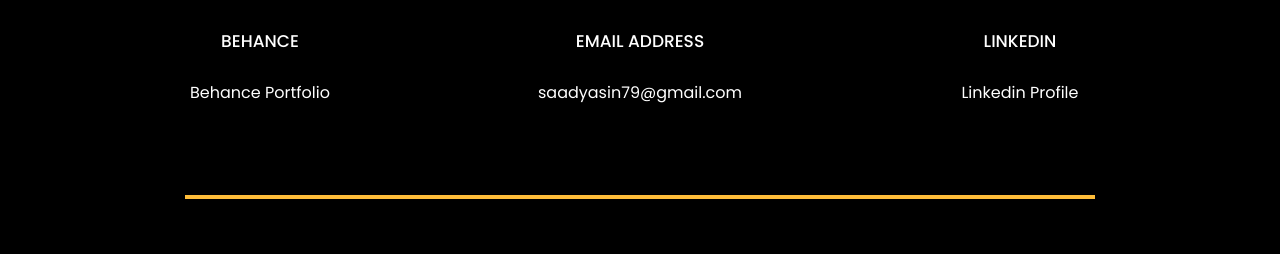
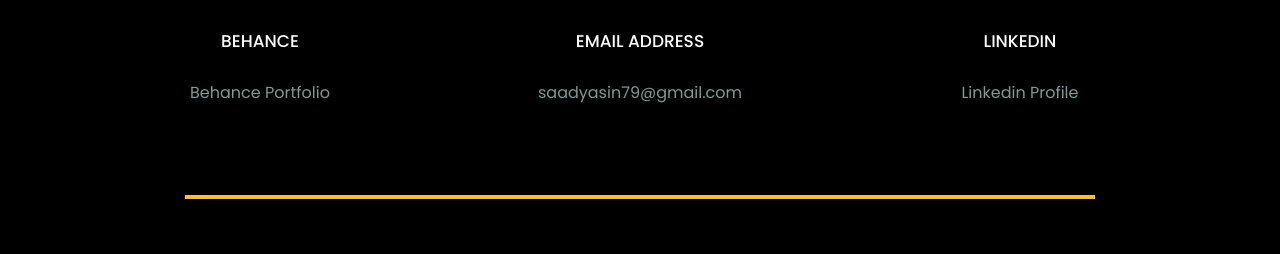
Before and after one commit to Saadyasin79/Saadyasin79.github.io, a plain HTML site: page index.html in a window 1280 px wide. Shown: the part 6417-6671 px from the top of the page. Drawn offline with Linux system fonts and the light colour scheme; files whose address does not match are found by name.

Commit message:
footer-chnages_2

```diff
--- a/index.html
+++ b/index.html
@@ -438,7 +438,7 @@
           			<span class="icon-behance"></span>
           		</div>
           		<h3 class="mb-4" >Behance</h3>
-	            <p><a href="https://www.behance.net/saadyasin79">Behance Portfolio </a></p>
+	            <p><a href="https://www.behance.net/saadyasin79" style="color: #809999;">Behance Portfolio </a></p>
 	          </div>
           </div>
           <div class="col-md-6 col-lg-4 d-flex ftco-animate">
@@ -447,7 +447,7 @@
           			<span class="icon-globe"></span>
           		</div>
           		<h3 class="mb-4">Email Address</h3>
-	            <p><a href="mailto:saadyasin79@gmail.com">saadyasin79@gmail.com</a></p>
+	            <p><a href="mailto:saadyasin79@gmail.com" style="color: #809999;">saadyasin79@gmail.com</a></p>
 	          </div>
           </div>
           <div class="col-md-6 col-lg-4 d-flex ftco-animate">
@@ -456,7 +456,7 @@
           			<span class="icon-linkedin"></span>
           		</div>
           		<h3 class="mb-4">Linkedin</h3>
-	            <p><a href="https://www.linkedin.com/in/saad-yasin-malik-485b5b194/">Linkedin Profile</a></p>
+	            <p><a href="https://www.linkedin.com/in/saad-yasin-malik-485b5b194/" style="color: #809999;">Linkedin Profile</a></p>
 	          </div>
           </div>
         </div>
```
